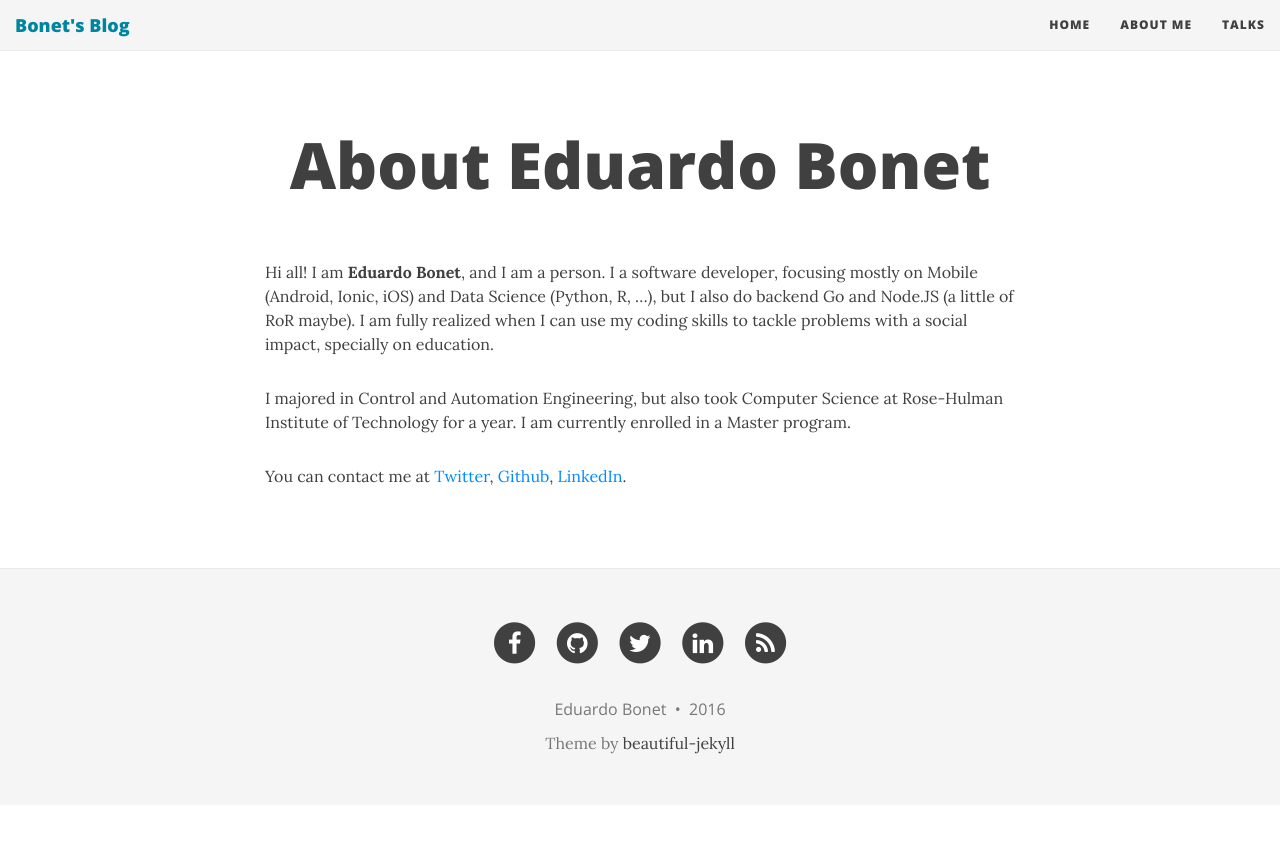
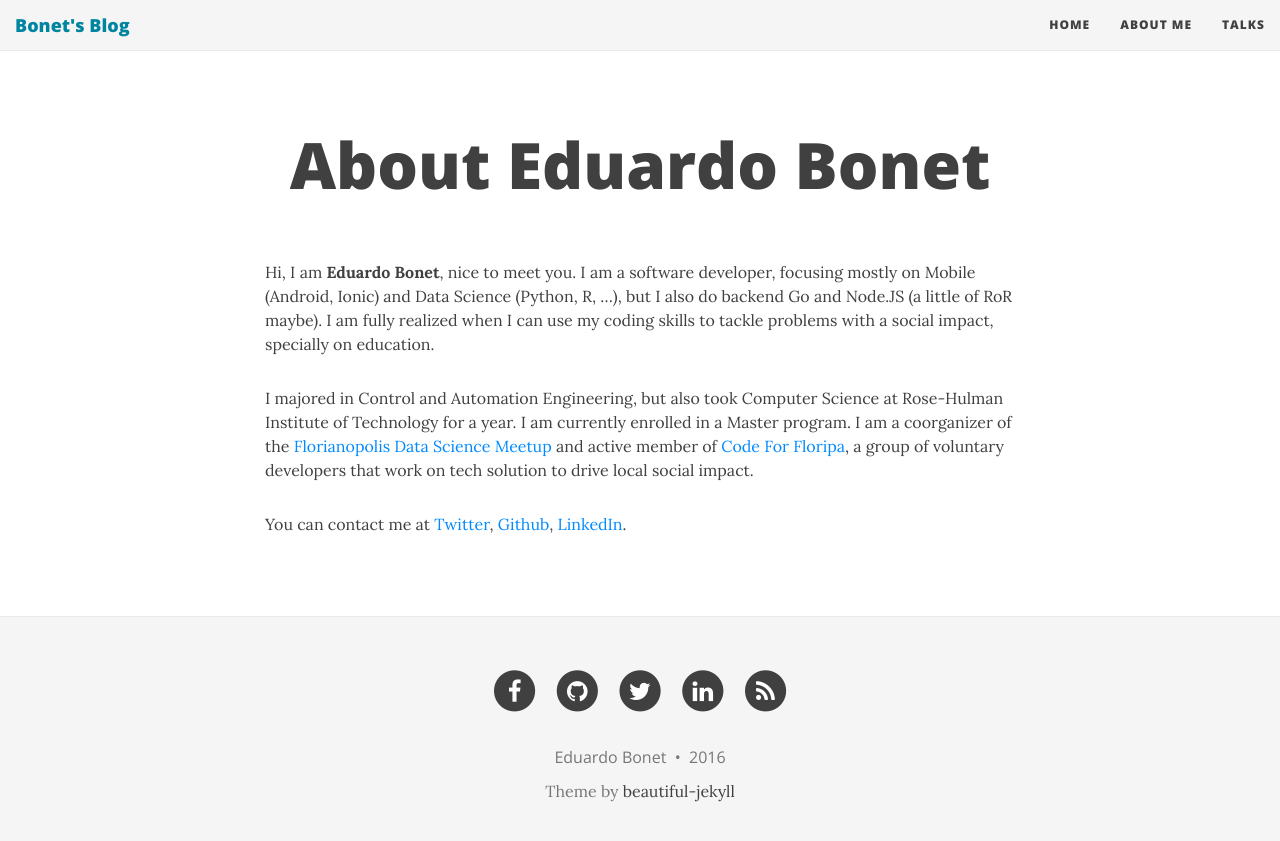
Before and after one commit to ebonet-zz/ebonet.github.io, a Jekyll site: the page built from aboutme.md, in a window 1280 px wide. Shown: the top 841 px of the page. Built offline with Jekyll 4.4.1, drawn with Linux system fonts in a browser that asks for light colours; nearby versions of some CDN libraries.

Commit message:
Updated about me

```diff
--- a/aboutme.md
+++ b/aboutme.md
@@ -5,11 +5,11 @@ comments: false
 author_footer: false
 ---
 
+Hi, I am **Eduardo Bonet**, nice to meet you. I am a software developer, focusing mostly on Mobile (Android, Ionic) and Data Science (Python, R, ...), but I also do backend Go and Node.JS (a little of RoR maybe). I am fully realized when I can use my coding skills to tackle problems with a social impact, specially on education.
 
-Hi all! I am **Eduardo Bonet**, and I am a person. I a software developer, focusing mostly on Mobile (Android, Ionic, iOS) and Data Science (Python, R, ...), but I also do backend Go and Node.JS (a little of RoR maybe). I am fully realized when I can use my coding skills to tackle problems with a social impact, specially on education.
-
-
-I majored in Control and Automation Engineering, but also took Computer Science at Rose-Hulman Institute of Technology for a year. I am currently enrolled in a Master program.
-
+I majored in Control and Automation Engineering, but also took Computer Science at Rose-Hulman Institute of Technology for a year. I am currently enrolled in a Master program. I am a coorganizer of the [Florianopolis Data Science Meetup][2c02a34a] and active member of [Code For Floripa][41d2cf28], a group of voluntary developers that work on tech solution to drive local social impact.
 
 You can contact me at [Twitter](http://twitter.com/ef_bonet), [Github](http://github.com/ebonet), [LinkedIn](https://www.linkedin.com/in/eduardobonet).
+
+  [2c02a34a]: http://www.meetup.com/pt-BR/Florianopolis-Data-Science-Meetup/ "Florianopolis Data Science Meetup"
+  [41d2cf28]: https://www.facebook.com/CodeForFloripa/ "Code For Floripa"
```
